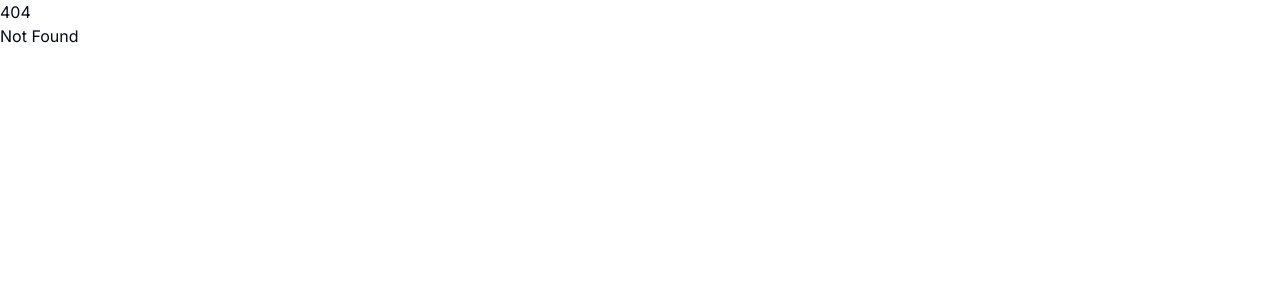
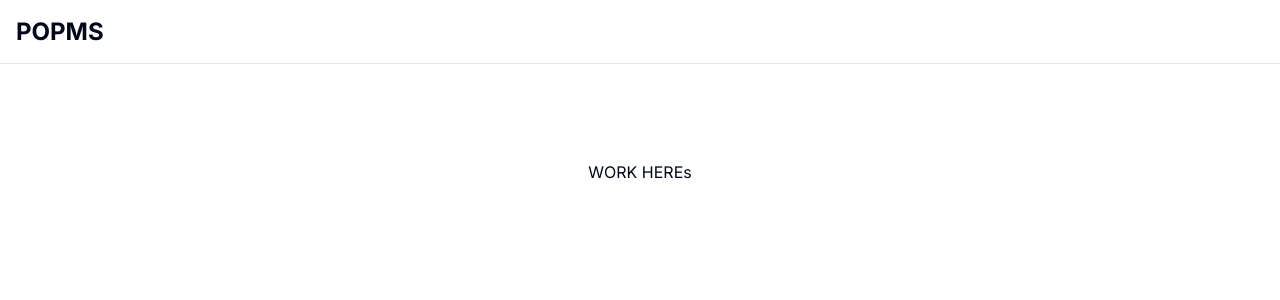
Before and after one commit to pasokoner/popms, a SvelteKit app: page /reset in a window 1280 px wide. Before the commit this address had no page. Shown: the top 300 px of the page. Built offline with nearby package versions, Linux system fonts and the light colour scheme.

Commit message:
add auth utils

```diff
--- /dev/null
+++ b/src/routes/(auth)/+layout.svelte
@@ -0,0 +1,8 @@
+<div class="flex min-h-screen flex-col">
+	<header class="h-16 border-b">
+		<div class="container flex h-full items-center">
+			<div class="text-2xl font-bold">POPMS</div>
+		</div>
+	</header>
+	<slot />
+</div>
--- /dev/null
+++ b/src/routes/(auth)/reset/+page.svelte
@@ -0,0 +1,3 @@
+<main class="container flex max-w-md flex-1 flex-col items-center gap-y-6 py-24">
+	<div>WORK HEREs</div>
+</main>
```
Also changed, not shown: src/routes/(auth)/not-found/+page.svelte (added), src/routes/(auth)/reset/[code]/+page.svelte (added), src/routes/(auth)/signup/+page.svelte (added).
